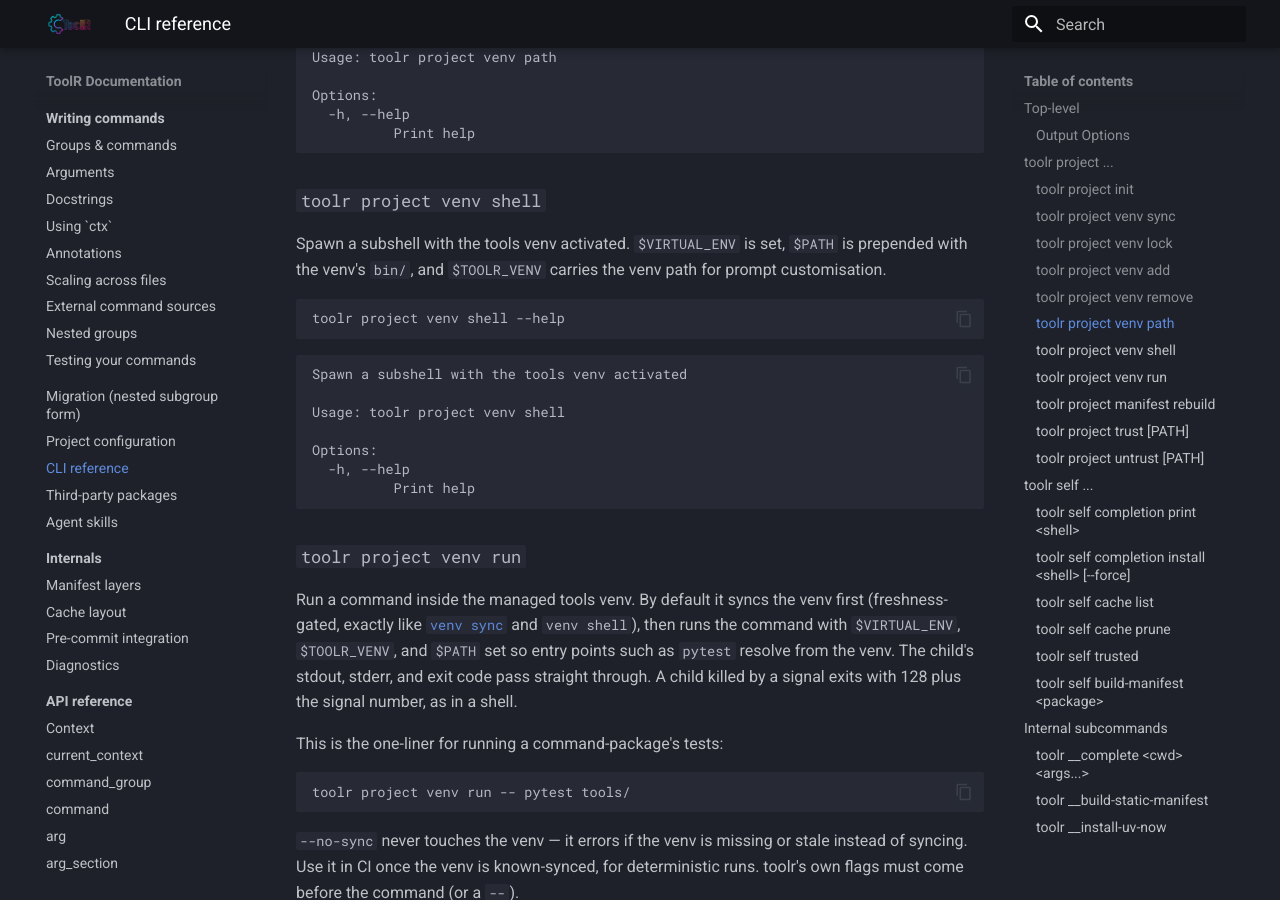
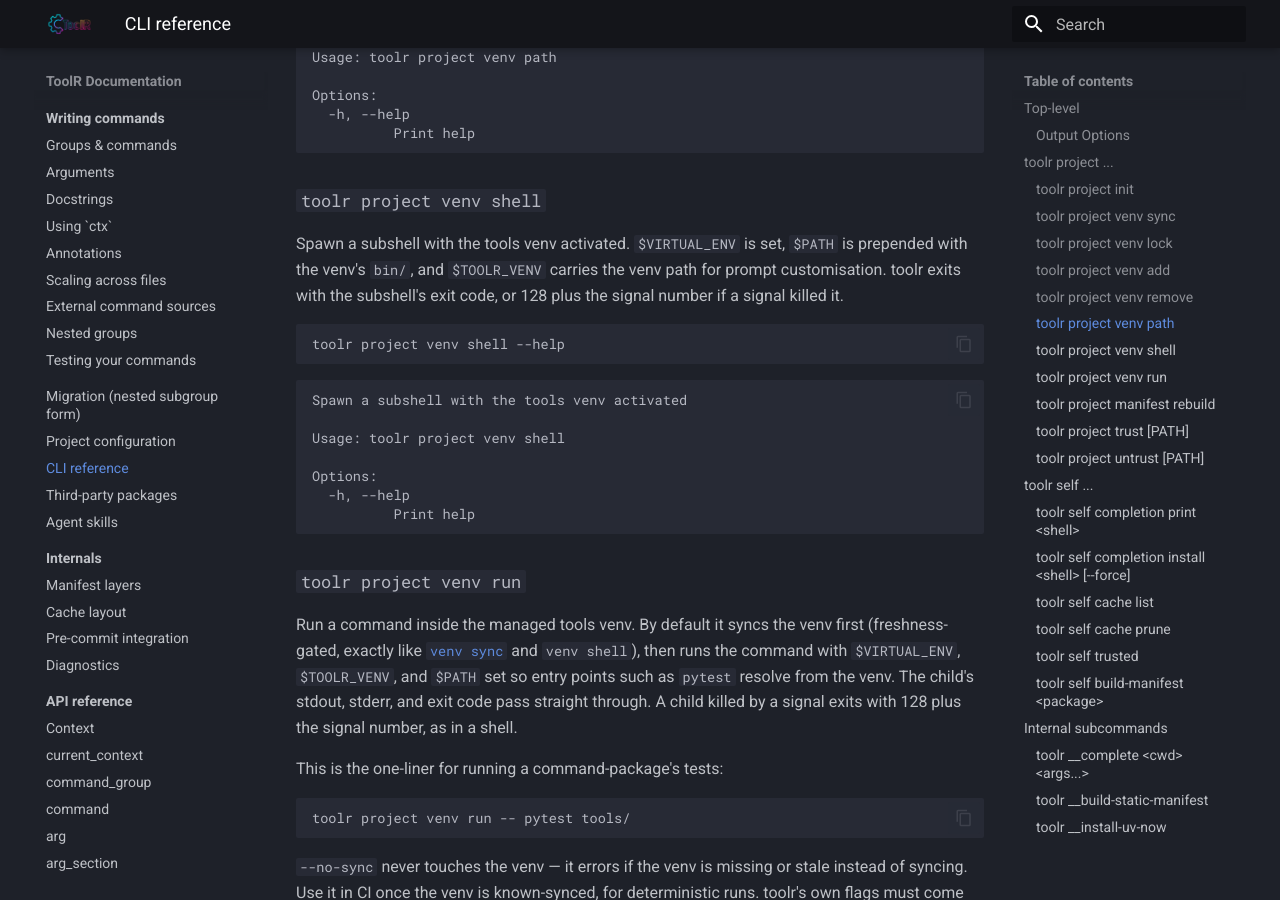
Before and after one commit to s0undt3ch/ToolR, an MkDocs documentation site: the page built from docs/cli.md, in a window 1280 px wide and 900 px high, scrolled down 5650 px. Built offline with MkDocs 1.6.1 and Material for MkDocs 9.7.7, drawn with Linux system fonts in a browser that asks for light colours.

````diff
--- a/docs/cli.md
+++ b/docs/cli.md
@@ -178,7 +178,8 @@
 
 Spawn a subshell with the tools venv activated. `$VIRTUAL_ENV` is set,
 `$PATH` is prepended with the venv's `bin/`, and `$TOOLR_VENV` carries
-the venv path for prompt customisation.
+the venv path for prompt customisation. toolr exits with the subshell's exit
+code, or 128 plus the signal number if a signal killed it.
 
 ```sh
 toolr project venv shell --help
````
Also changed, not shown: release-notes/2026-11-03.22-48-09.venv-run-signal-exit.md (+1 -1 lines), skills/toolr-command-authoring/references/commands.md (+2 -2 lines), 4 other files.
